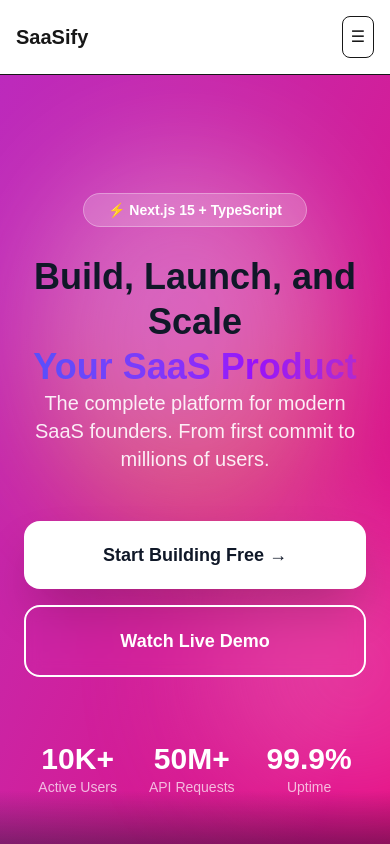
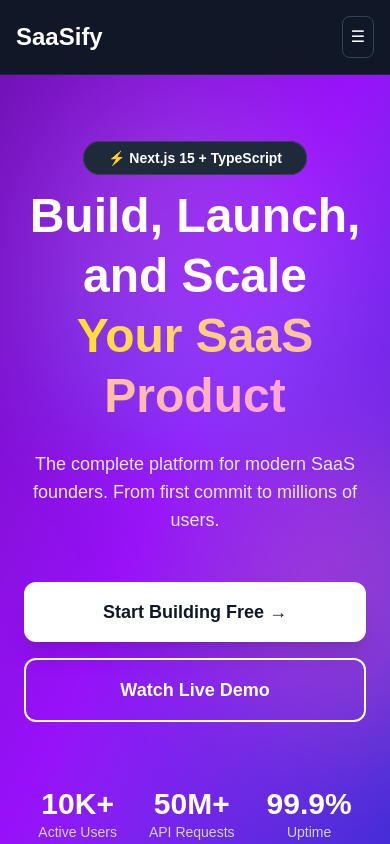
Before and after one commit to Neric-wizard/saas-landing-page, a Next.js app: page / in a window 390 px wide. Shown: the top 844 px of the page. Built offline with nearby package versions, Linux system fonts and the light colour scheme.

Commit message:
Day 2: Hero redesign with better colors and mobile responsive

```diff
--- a/app/components/Hero.tsx
+++ b/app/components/Hero.tsx
@@ -4,29 +4,29 @@ import { motion } from "framer-motion";
 
 export default function Hero() {
   return (
-    <section className="relative min-h-screen flex items-center justify-center overflow-hidden">
+    <section className="relative min-h-screen flex items-center justify-center overflow-hidden bg-gray-900">
 
-      {/* Animated gradient background */}
-      <div className="absolute inset-0 bg-gradient-to-br from-blue-600 via-purple-600 to-pink-600 animate-gradient-xy"></div>
+      {/* Brighter gradient background */}
+      <div className="absolute inset-0 bg-gradient-to-br from-purple-800 via-purple-600 to-indigo-700"></div>
 
-      {/* Animated shapes */}
+      {/* Brighter blob effects */}
       <div className="absolute inset-0 opacity-30">
-        <div className="absolute top-20 left-10 w-72 h-72 bg-white rounded-full mix-blend-overlay filter blur-3xl animate-blob"></div>
-        <div className="absolute top-40 right-10 w-72 h-72 bg-yellow-300 rounded-full mix-blend-overlay filter blur-3xl animate-blob animation-delay-2000"></div>
-        <div className="absolute bottom-20 left-1/2 w-72 h-72 bg-pink-300 rounded-full mix-blend-overlay filter blur-3xl animate-blob animation-delay-4000"></div>
+        <div className="absolute top-20 left-10 w-72 h-72 bg-purple-400 rounded-full mix-blend-soft-light filter blur-3xl animate-blob"></div>
+        <div className="absolute top-40 right-10 w-72 h-72 bg-blue-400 rounded-full mix-blend-soft-light filter blur-3xl animate-blob animation-delay-2000"></div>
+        <div className="absolute bottom-20 left-1/2 w-72 h-72 bg-pink-400 rounded-full mix-blend-soft-light filter blur-3xl animate-blob animation-delay-4000"></div>
       </div>
 
-      {/* Content */}
-      <div className="relative z-10 max-w-6xl mx-auto px-6 text-center">
+      {/* Content - pushed down with padding */}
+      <div className="relative z-10 max-w-6xl mx-auto px-6 text-center pt-20">
 
-        {/* Badge */}
+        {/* Badge - moved down */}
         <motion.div
           initial={{ opacity: 0, y: 20 }}
           animate={{ opacity: 1, y: 0 }}
           transition={{ duration: 0.6 }}
-          className="inline-block mb-8"
+          className="inline-block mt-16 mb-4"
         >
-          <span className="bg-white/20 backdrop-blur-sm text-white px-6 py-2 rounded-full text-sm font-semibold border border-white/30">
+          <span className="bg-gray-800 text-white px-6 py-2 rounded-full text-sm font-semibold border border-gray-700">
             ⚡ Next.js 15 + TypeScript
           </span>
         </motion.div>
@@ -35,21 +35,22 @@ export default function Hero() {
         <motion.h1
           initial={{ opacity: 0, y: 30 }}
           animate={{ opacity: 1, y: 0 }}
-  transition={{ duration: 0.8, ease: "easeOut" }}
-  className="text-4xl md:text-6xl lg:text-7xl font-extrabold text-gray-900 leading-tight"
+          transition={{ duration: 0.8, delay: 0.2 }}
+          className="text-5xl md:text-7xl font-black text-white mb-6 leading-tight"
         >
           Build, Launch, and Scale
           <br />
-  <span className="bg-gradient-to-r from-blue-600 via-purple-600 to-pink-600 bg-clip-text text-transparent animate-gradient">
+          <span className="text-transparent bg-clip-text bg-gradient-to-r from-yellow-300 to-pink-300">
             Your SaaS Product
           </span>
         </motion.h1>
+
         {/* Description */}
         <motion.p
           initial={{ opacity: 0, y: 30 }}
           animate={{ opacity: 1, y: 0 }}
           transition={{ duration: 0.8, delay: 0.4 }}
-          className="text-xl md:text-2xl text-white/90 max-w-3xl mx-auto mb-12"
+          className="text-lg md:text-xl text-gray-200 max-w-3xl mx-auto mb-12"
         >
           The complete platform for modern SaaS founders.
           From first commit to millions of users.
@@ -65,7 +66,7 @@ export default function Hero() {
           <motion.button
             whileHover={{ scale: 1.05 }}
             whileTap={{ scale: 0.95 }}
-            className="bg-white text-gray-900 px-10 py-5 rounded-2xl font-bold text-lg shadow-2xl hover:shadow-3xl transition-all"
+            className="bg-white text-gray-900 px-8 py-4 rounded-xl font-bold text-lg shadow-xl hover:shadow-2xl transition-all"
           >
             Start Building Free →
           </motion.button>
@@ -73,7 +74,7 @@ export default function Hero() {
           <motion.button
             whileHover={{ scale: 1.05 }}
             whileTap={{ scale: 0.95 }}
-            className="bg-transparent border-2 border-white text-white px-10 py-5 rounded-2xl font-bold text-lg hover:bg-white/10 transition-all backdrop-blur-sm"
+            className="bg-transparent border-2 border-white text-white px-8 py-4 rounded-xl font-bold text-lg hover:bg-white/10 transition-all"
           >
             Watch Live Demo
           </motion.button>
@@ -88,22 +89,19 @@ export default function Hero() {
         >
           <div className="text-center">
             <div className="text-3xl font-bold text-white">10K+</div>
-            <div className="text-sm text-white/70">Active Users</div>
+            <div className="text-sm text-gray-300">Active Users</div>
           </div>
           <div className="text-center">
             <div className="text-3xl font-bold text-white">50M+</div>
-            <div className="text-sm text-white/70">API Requests</div>
+            <div className="text-sm text-gray-300">API Requests</div>
           </div>
           <div className="text-center">
             <div className="text-3xl font-bold text-white">99.9%</div>
-            <div className="text-sm text-white/70">Uptime</div>
+            <div className="text-sm text-gray-300">Uptime</div>
           </div>
         </motion.div>
 
       </div>
-
-      {/* Bottom gradient fade */}
-      <div className="absolute bottom-0 left-0 right-0 h-32 bg-gradient-to-t from-gray-900 to-transparent"></div>
     </section>
   );
 }
--- a/app/components/Navbar.tsx
+++ b/app/components/Navbar.tsx
@@ -1,27 +1,27 @@
 export default function Navbar() {
   return (
-    <nav className="w-full border-b bg-white">
+    <nav className="w-full bg-gray-900 border-b border-gray-800 fixed top-0 z-50">
       <div className="max-w-6xl mx-auto px-4 sm:px-6 py-4">
         <div className="flex items-center justify-between">
 
-          {/* Logo */}
-          <h1 className="text-xl font-bold">SaaSify</h1>
+          {/* Logo - bright white */}
+          <h1 className="text-2xl font-bold text-white">SaaSify</h1>
 
-          {/* Desktop Menu - Hidden on mobile */}
-          <div className="hidden md:flex gap-6">
-            <a href="#">Features</a>
-            <a href="#">Pricing</a>
-            <a href="#">Testimonials</a>
-            <a href="#">Contact</a>
+          {/* Desktop Menu - better contrast */}
+          <div className="hidden md:flex gap-8">
+            <a href="#" className="text-gray-300 hover:text-white transition">Features</a>
+            <a href="#" className="text-gray-300 hover:text-white transition">Pricing</a>
+            <a href="#" className="text-gray-300 hover:text-white transition">Testimonials</a>
+            <a href="#" className="text-gray-300 hover:text-white transition">Contact</a>
           </div>
 
-          {/* Mobile Menu Button (simple for now) */}
-          <button className="md:hidden border p-2 rounded-lg">
+          {/* Mobile Menu Button */}
+          <button className="md:hidden text-white border border-gray-700 p-2 rounded-lg">
             ☰
           </button>
 
-          {/* Desktop Button - Hidden on mobile */}
-          <button className="hidden md:block bg-black text-white px-4 py-2 rounded-lg">
+          {/* Desktop Button */}
+          <button className="hidden md:block bg-purple-600 hover:bg-purple-700 text-white px-6 py-2 rounded-lg font-medium transition">
             Get Started
           </button>
         </div>
--- a/app/page.tsx
+++ b/app/page.tsx
@@ -5,7 +5,6 @@ import Product from "./components/Product";
 import Testimonials from "./components/Testimonials";
 import Pricing from "./components/Pricing";
 import Footer from "./components/Footer";
-
 
 export default function Home() {
   return (
```
Lines whose indentation alone changed are shown as unchanged.
